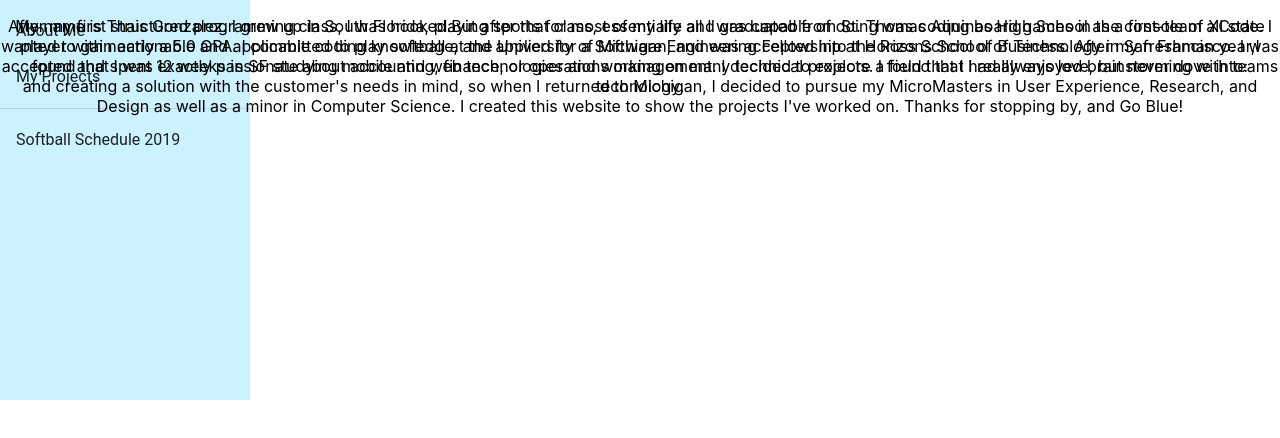
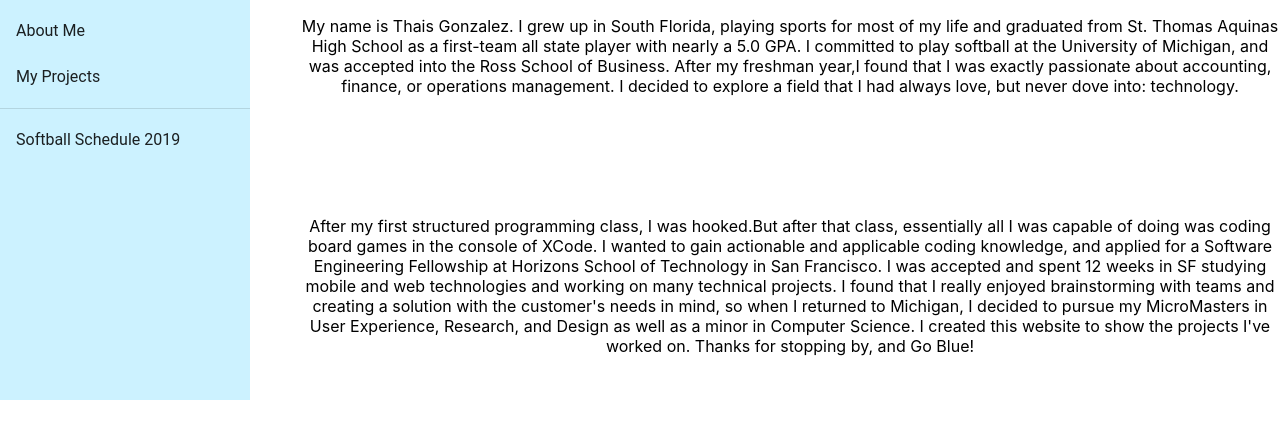
Before and after one commit to thaisgm/Portfolio, a React (Create React App) app: page / in a window 1280 px wide. Shown: the top 438 px of the page. Built offline with nearby package versions, Linux system fonts and the light colour scheme.

Commit message:
Editing aboutme

```diff
--- a/src/App.css
+++ b/src/App.css
@@ -18,5 +18,12 @@
 .body {
   text-align: center;
   position: absolute;
-  float: right;
+  left: 300px;
 }
+
+.body1 {
+  text-align: center;
+  position: absolute;
+  left: 300px;
+  top: 200px;
+}
--- a/src/App.js
+++ b/src/App.js
@@ -68,7 +68,7 @@
             about accounting, finance, or operations management. I decided to
             explore a field that I had always love, but never dove into: technology.
             </p>
-            <p className = "body">After my first structured programming class, I
+            <p className = "body1">After my first structured programming class, I
             was hooked.But after that class, essentially all I was capable of
             doing was coding board games in the console of XCode. I wanted to
             gain actionable and applicable coding knowledge, and applied for a
```
